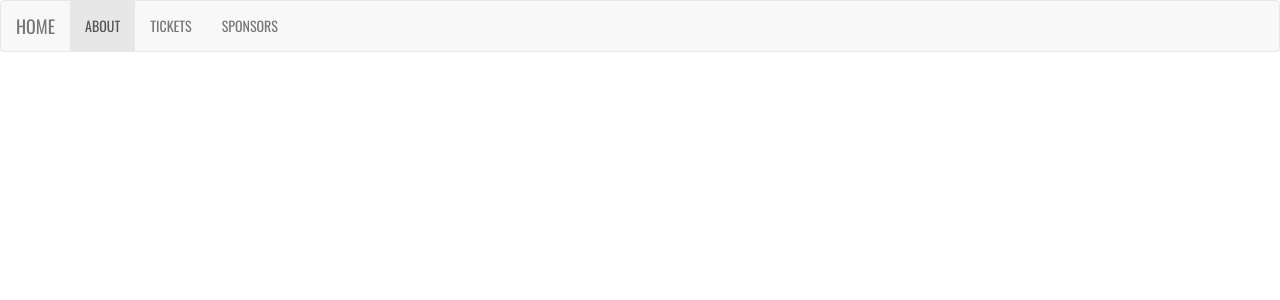
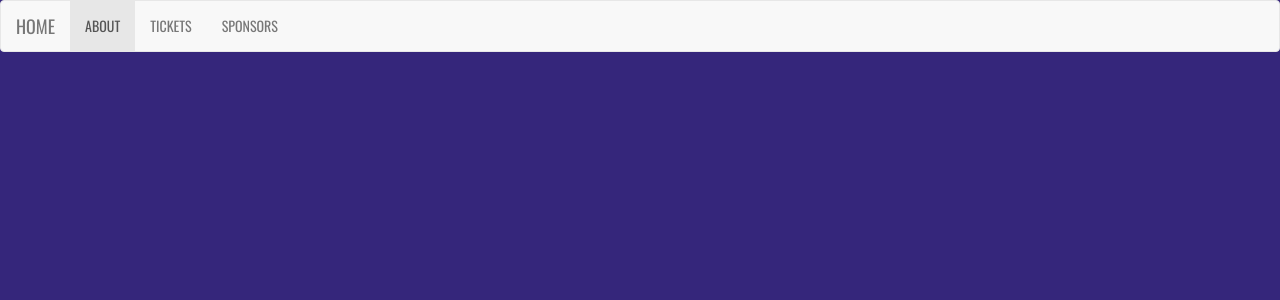
Before and after one commit to mightymuke/codemania.github.io, a Jekyll site: the page built from index.md, in a window 1280 px wide. Shown: the top 300 px of the page. Built offline with Jekyll 4.4.1, drawn with Linux system fonts in a browser that asks for light colours; nearby versions of some CDN libraries; some web fonts are replaced.

Commit message:
Put bootstrap css first so ours overrides it

```diff
--- a/_layouts/default.html
+++ b/_layouts/default.html
@@ -6,9 +6,9 @@
 	<meta name="description" content="Codemania - New Zealand&#39;s premier developer conference" />
 	<meta name="viewport" content="width=device-width, initial-scale=1" />
 
-	<link rel="stylesheet" type="text/css" href="/stylesheets/styles.css" media="screen" />
 	<!-- Latest compiled and minified CSS -->
 	<link rel="stylesheet" href="https://maxcdn.bootstrapcdn.com/bootstrap/3.3.5/css/bootstrap.min.css">
+	<link rel="stylesheet" type="text/css" href="/stylesheets/styles.css" media="screen" />
 
 	<link rel="shortcut icon" href="/images/favicon.png" type="image/x-icon" />
 
```
